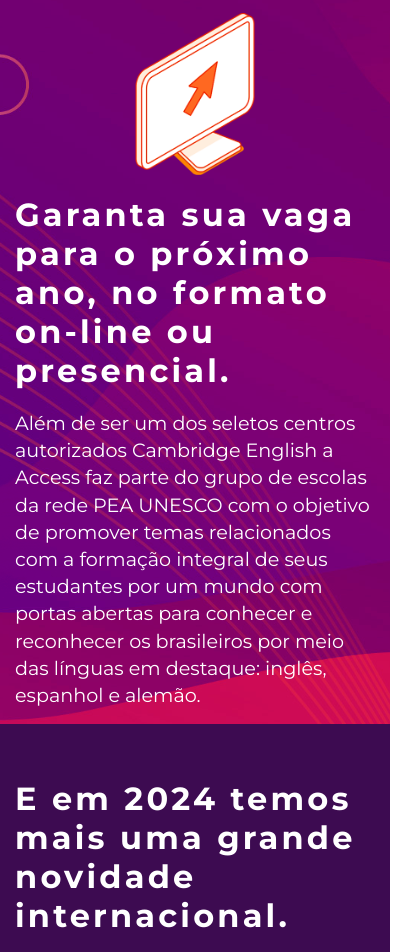
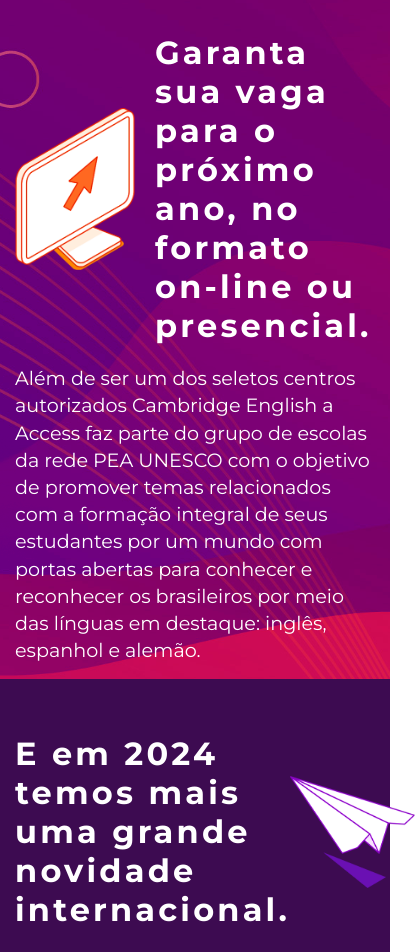
Before and after one commit to ghif93/ac-rematricula-2024, a plain HTML site: page index.html in a window 390 px wide. Shown: the part 1307-2259 px from the top of the page, 415 px wide, since content can reach past the window. Drawn offline with Linux system fonts and the light colour scheme.

Commit message:
Add files via upload

```diff
--- a/style.css
+++ b/style.css
@@ -241,19 +241,18 @@ figcaption{
     .multi_columns p{
         width: auto;
     }
-    .titulo-vagas{
-        max-width: none;
-        flex-direction: column;
-    }
     .titulo-vagas h2{
         max-width: none;
+        margin-left: 20px;
     }
     .vagas p {
         padding: 0
     }
     .titulo-novidades{
-        flex-direction: column;
         padding: 0;
+    }
+    .titulo-novidades img {
+        max-width: 125px;
     }
     #l7{
         top: 13px;
```
